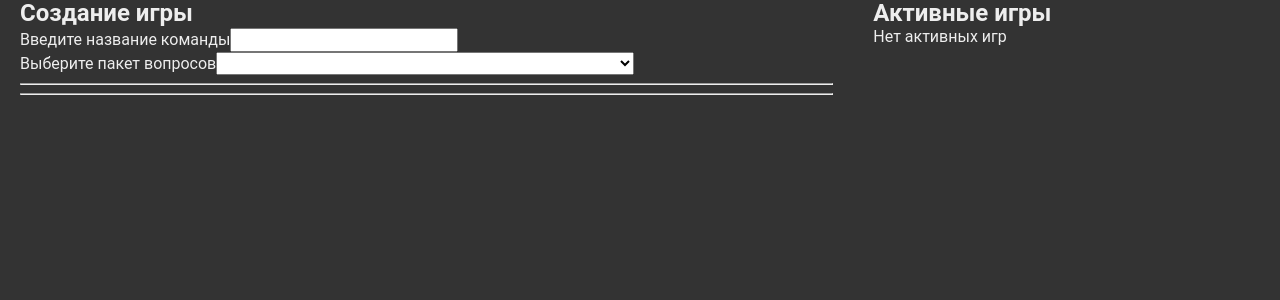
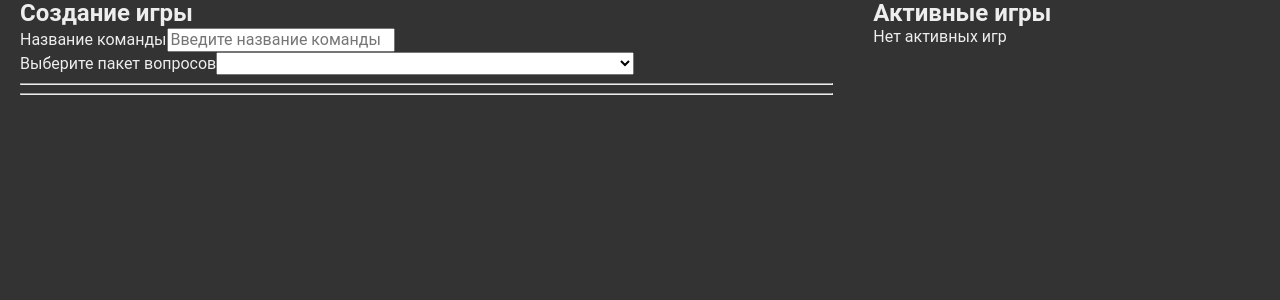
Before and after one commit to nastybits/quiz, a Vue app in the folder app/: page /admin/create in a window 1280 px wide. Shown: the top 300 px of the page. Built offline with nearby package versions, Linux system fonts and the light colour scheme.

Commit message:
Closes #1

```diff
--- /dev/null
+++ b/app/src/components/inputs/QInput.vue
@@ -0,0 +1,51 @@
+<!-- Компонент полей ввода для пользователя -->
+<template>
+<div :class="['q-input', {'q-input_disabled': disabled, 'q-input_error': error}]">
+  <label class="q-input__label" :for="$uid">{{ label }}</label>
+  <input
+      class="q-input__input"
+      :value="modelValue"
+      :id="$uid"
+      :name="name"
+      :title="label"
+      :type="type"
+      :placeholder="placeholder"
+      @input="emit('input', modelValue)"
+  />
+</div>
+</template>
+
+<script setup>
+import { defineEmits, defineProps } from "vue"
+defineEmits([
+    "input"
+])
+const props = defineProps({
+  modelValue: {
+    type: [null, String],
+    required: true
+  },
+  name: {
+    type: String,
+    required: true
+  },
+  label: {
+    type: String,
+    required: true
+  },
+  type: {
+    type: String,
+    default: "text"
+  },
+  placeholder: {
+    type: String,
+    default: ""
+  },
+  disabled: Boolean,
+  error: Boolean
+})
+</script>
+
+<style scoped>
+
+</style>
--- a/app/src/main.js
+++ b/app/src/main.js
@@ -4,14 +4,17 @@ import {createPinia} from 'pinia'
 import App from './App.vue'
 import router from './router'
 
-/** Plugins */
+/** Плагины */
 import constants from "@plugins/consts" // Константы приложения
 import uniqIDs from "@plugins/uniqID" // Уникальный идентификатор компонента
 
+/** Глобальные компоненты */
 /** UI */
-// import QBtn from "@/components/ui/QBtn.vue"
+import QBtn from "@/components/ui/QBtn.vue"
+/** Инпуты */
+import QInput from "@/components/inputs/QInput.vue"
 
-/** Styles */
+/** Глобальные стили */
 import 'modern-normalize/modern-normalize.css';
 import '@/assets/scss/style.scss'
 
@@ -22,6 +25,9 @@ app
   .use(uniqIDs)
   .use(createPinia())
   .use(router)
-  // .use(QBtn)
+
+app
+  .component("Btn", QBtn)
+  .component("Ipt", QInput)
 
 app.mount('#app')
--- a/app/src/plugins/uniqID.js
+++ b/app/src/plugins/uniqID.js
@@ -46,6 +46,6 @@ export default function install(app, options = {}) {
     }
   })
 
-  app.config.globalProperties.$id = methods.$generateUid(uidProp)
-  app.config.globalProperties.$idRef = methods.$idRef
+  app.config.globalProperties.$uid = methods.$generateUid(uidProp)
+  app.config.globalProperties.$uidRef = methods.$idRef
 }
--- a/app/src/views/HomeView.vue
+++ b/app/src/views/HomeView.vue
@@ -7,7 +7,6 @@
 </template>
 
 <script setup>
-import Btn from "@/components/ui/QBtn.vue"
 import Page from "@/components/Page.vue"
 import { useRouter } from "vue-router"
 
--- a/app/src/views/admin/GameCreationView.vue
+++ b/app/src/views/admin/GameCreationView.vue
@@ -5,10 +5,7 @@
       <div class="md-8">
         <h2>Создание игры</h2>
         <form action="#">
-          <div>
-            <label for="teamName">Введите название команды</label>
-            <input type="text" v-model="teamName" name="teamName" id="teamName">
-          </div>
+          <Ipt v-model="teamName" name="tName" label="Название команды" placeholder="Введите название команды"/>
           <div>
             <label for="packID">Выберите пакет вопросов</label>
             <select v-model="pack" name="packID" id="packID">
```
